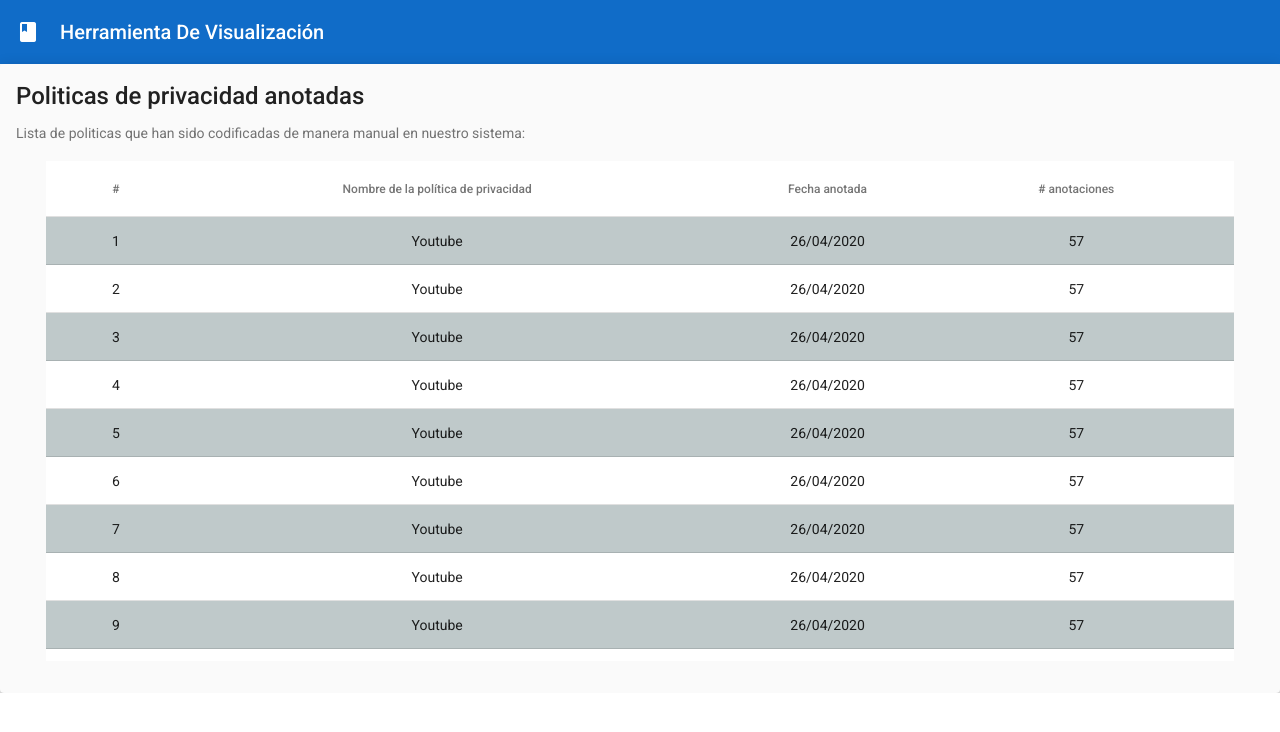
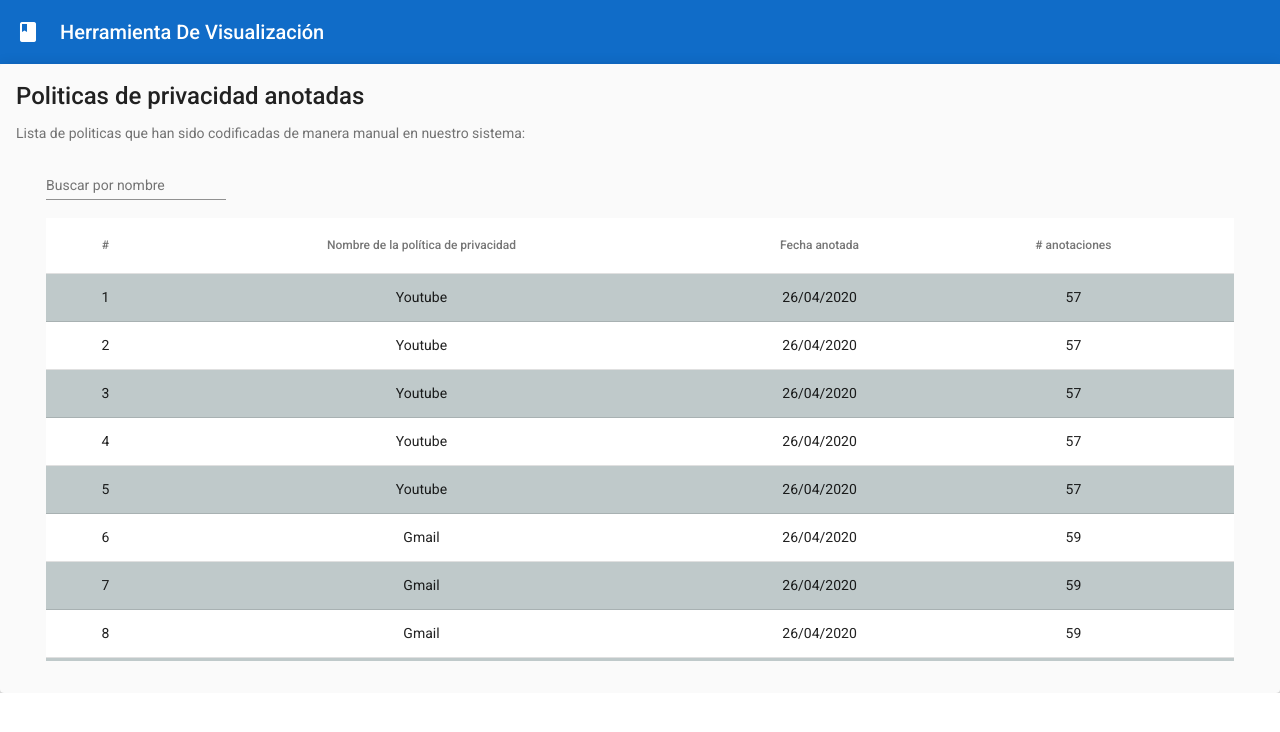
Before and after one commit to felixminom/proyecto_titulacion_frontend_presentacion, an Angular app: page /lista-politicas in a window 1280 px wide. Shown: the top 732 px of the page. Built offline with nearby package versions, Linux system fonts and the light colour scheme.

Commit message:
Filtro añadido a tabla politicas

```diff
--- a/src/app/lista-politicas/lista-politicas.component.html
+++ b/src/app/lista-politicas/lista-politicas.component.html
@@ -10,9 +10,12 @@
       </mat-grid-tile>
     </mat-grid-list>
 
+    <mat-card-content class="tabla">
 
-
-    <mat-card-content class="tabla">
+      <mat-form-field>
+        <input matInput (keyup)="aplicarFiltro($event.target.value)"
+        placeholder="Buscar por nombre">
+      </mat-form-field>
 
       <table mat-table [dataSource]="listaPoliticas" style="width: 100%">
         <tr mat-header-row *matHeaderRowDef="displayedColumns; sticky: true"></tr>
--- a/src/app/lista-politicas/lista-politicas.component.ts
+++ b/src/app/lista-politicas/lista-politicas.component.ts
@@ -1,10 +1,13 @@
 import { Component, OnInit } from '@angular/core';
+import { MatTableDataSource } from '@angular/material/table';
+import { Politica } from './lista-politicas';
 
 @Component({
   selector: 'app-lista-politicas',
   templateUrl: './lista-politicas.component.html',
   styleUrls: ['./lista-politicas.component.css']
 })
+
 export class ListaPoliticasComponent implements OnInit {
 
   displayedColumns = ['id', 'nombre', 'fecha', 'total_anotaciones'];
@@ -12,19 +15,29 @@
   today = new Date();
 
   dd = String(this.today.getDate()).padStart(2, '0')
+  dd2 = String(this.today.setDate(28)).padStart(2, '0')
   mm = String(this.today.getMonth() + 1).padStart(2, '0');
   yyyy = this.today.getFullYear()
 
   fecha = this.dd +'/' +this.mm +'/' + this.yyyy;
 
-  politica = {
+  politica : Politica = {
     id: 1,
     nombre: "Youtube",
     fecha: this.fecha,
     total_anotaciones: 57
   }
 
-  listaPoliticas = this.fillArray(this.politica, 15)
+  politica2 : Politica = {
+    id: 2,
+    nombre: "Gmail",
+    fecha: this.fecha,
+    total_anotaciones: 59
+  }
+
+  datos : Politica[] = this.fillArray(this.politica, 5).concat(this.fillArray(this.politica2, 4))
+
+  listaPoliticas = new MatTableDataSource(this.datos)
 
   fillArray(value, len) {
     if (len == 0) return [];
@@ -40,7 +53,14 @@
 
   }
 
+  aplicarFiltro(valor: string) {
+    this.listaPoliticas.filter = valor.trim().toLowerCase()
+  }
+
   ngOnInit() {
+    this.listaPoliticas.filterPredicate = function(data, filter : string): boolean {
+      return data.nombre.toLowerCase().includes(filter)
+    }
   }
 
 }
--- /dev/null
+++ b/src/app/lista-politicas/lista-politicas.ts
@@ -0,0 +1,8 @@
+export class Politica{
+    constructor(
+        public id :number,
+        public nombre : string,
+        public fecha: string,
+        public total_anotaciones: number,
+    ){}
+}
```
